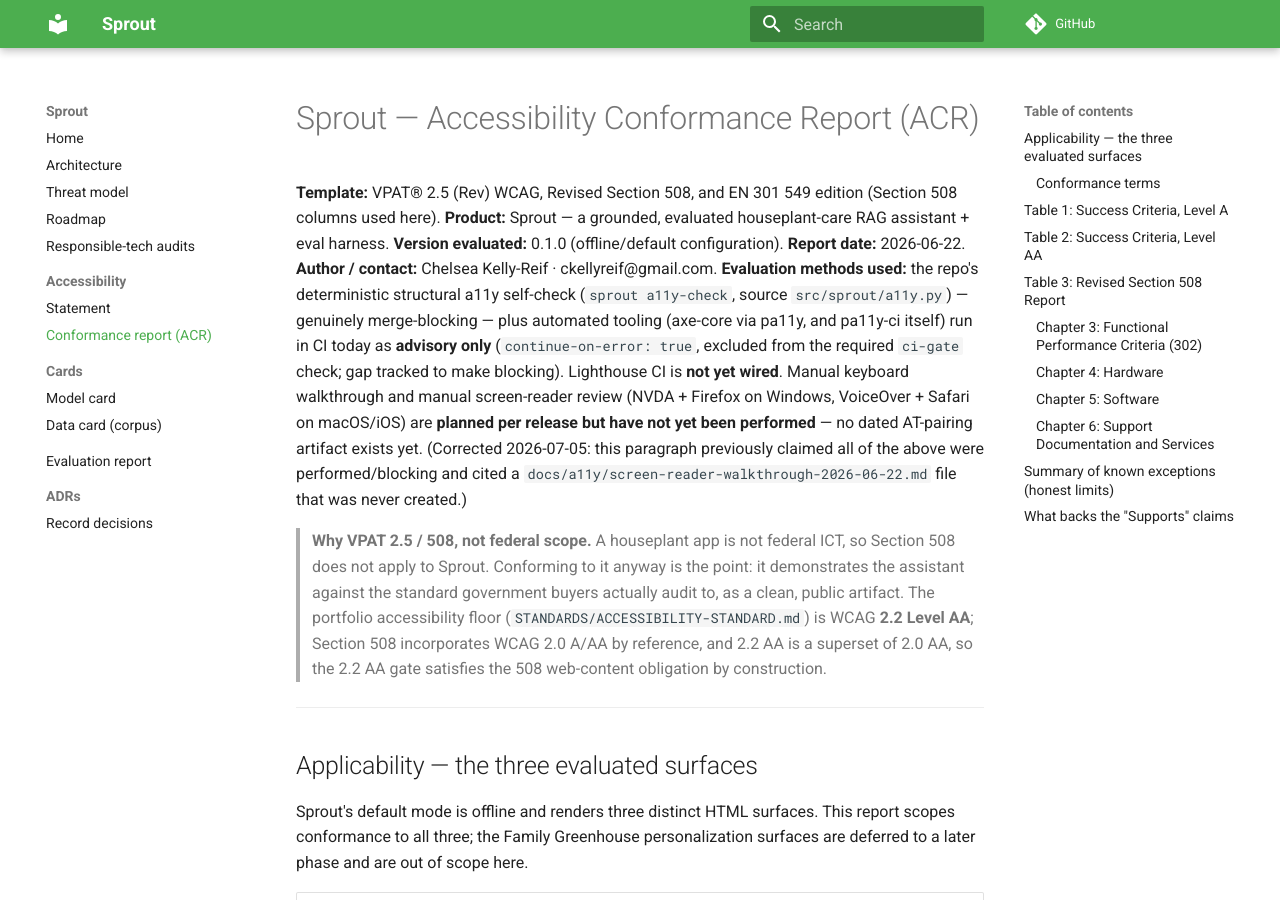
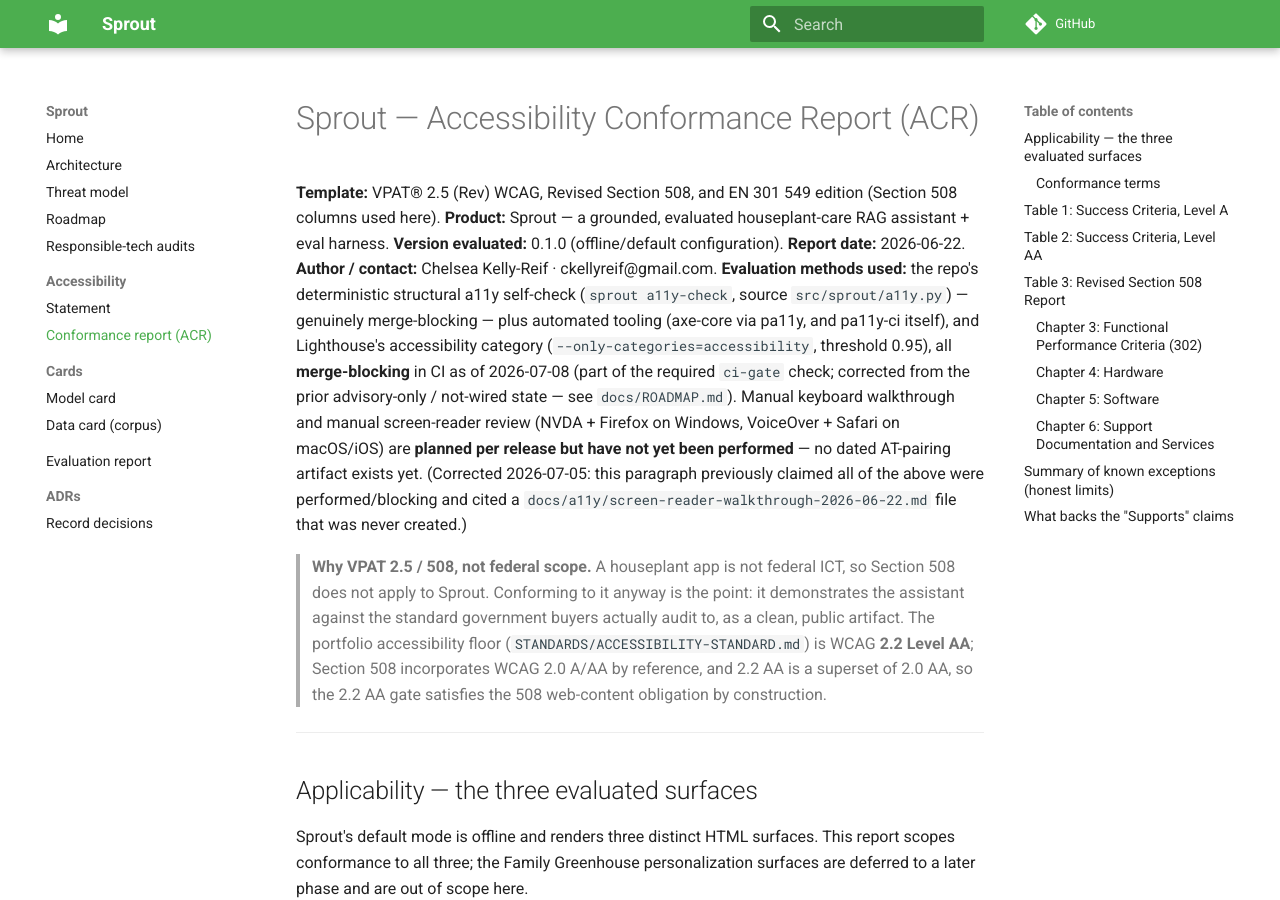
Before and after one commit to ChelseaKR/sprout, an MkDocs documentation site: the page built from docs/accessibility/ACR.md, in a window 1280 px wide and 900 px high. Built offline with MkDocs 1.6.1 and Material for MkDocs 9.7.7, drawn with Linux system fonts in a browser that asks for light colours; comment, search, counter and statistics services are not loaded.

Commit message:
ci: make axe/pa11y merge-blocking and wire Lighthouse into the accessibility gate
Closes the axe-pa11y-lighthouse-not-fully-wired roadmap gap (docs/ROADMAP.md):
pa11y-ci (axe-core + htmlcs runners) loses its continue-on-error/`|| true`
advisory-only status, and a new `lighthouse` job runs Lighthouse's
accessibility category (threshold 0.95) against the chat UI and the HTML
eval report, previously not wired into CI at all. Both jobs are now
required by ci-gate.

Fixes the one real finding this surfaced instead of leaving it advisory:
the empty-state reminders table left header cells referring to zero data
rows (axe's th-has-data-cells), so the table is now hidden until it has
at least one reminder, matching the existing "No reminders yet." message.

Updates docs/ROADMAP.md, README.md, docs/accessibility/ACR.md, and
CHANGELOG.md to state the new merge-blocking reality instead of the prior
advisory/not-wired one.

```diff
--- a/docs/accessibility/ACR.md
+++ b/docs/accessibility/ACR.md
@@ -8,12 +8,13 @@
 **Author / contact:** Chelsea Kelly-Reif · ckellyreif@gmail.com.
 **Evaluation methods used:** the repo's deterministic structural a11y self-check
 (`sprout a11y-check`, source `src/sprout/a11y.py`) — genuinely merge-blocking — plus automated
-tooling (axe-core via pa11y, and pa11y-ci itself) run in CI today as **advisory only**
-(`continue-on-error: true`, excluded from the required `ci-gate` check; gap tracked to make
-blocking). Lighthouse CI is **not yet wired**. Manual keyboard walkthrough and manual
-screen-reader review (NVDA + Firefox on Windows, VoiceOver + Safari on macOS/iOS) are **planned
-per release but have not yet been performed** — no dated AT-pairing artifact exists yet. (Corrected
-2026-07-05: this paragraph previously claimed all of the above were performed/blocking and cited a
+tooling (axe-core via pa11y, and pa11y-ci itself), and Lighthouse's accessibility category
+(`--only-categories=accessibility`, threshold 0.95), all **merge-blocking** in CI as of
+2026-07-08 (part of the required `ci-gate` check; corrected from the prior advisory-only /
+not-wired state — see `docs/ROADMAP.md`). Manual keyboard walkthrough and manual screen-reader
+review (NVDA + Firefox on Windows, VoiceOver + Safari on macOS/iOS) are **planned per release but
+have not yet been performed** — no dated AT-pairing artifact exists yet. (Corrected 2026-07-05:
+this paragraph previously claimed all of the above were performed/blocking and cited a
 `docs/a11y/screen-reader-walkthrough-2026-06-22.md` file that was never created.)
 
 > **Why VPAT 2.5 / 508, not federal scope.** A houseplant app is not federal ICT, so Section 508
```
Also changed, not shown: CHANGELOG.md (+7 -0 lines), README.md (+1 -1 lines), docs/ROADMAP.md (+2 -2 lines), 3 other files.
